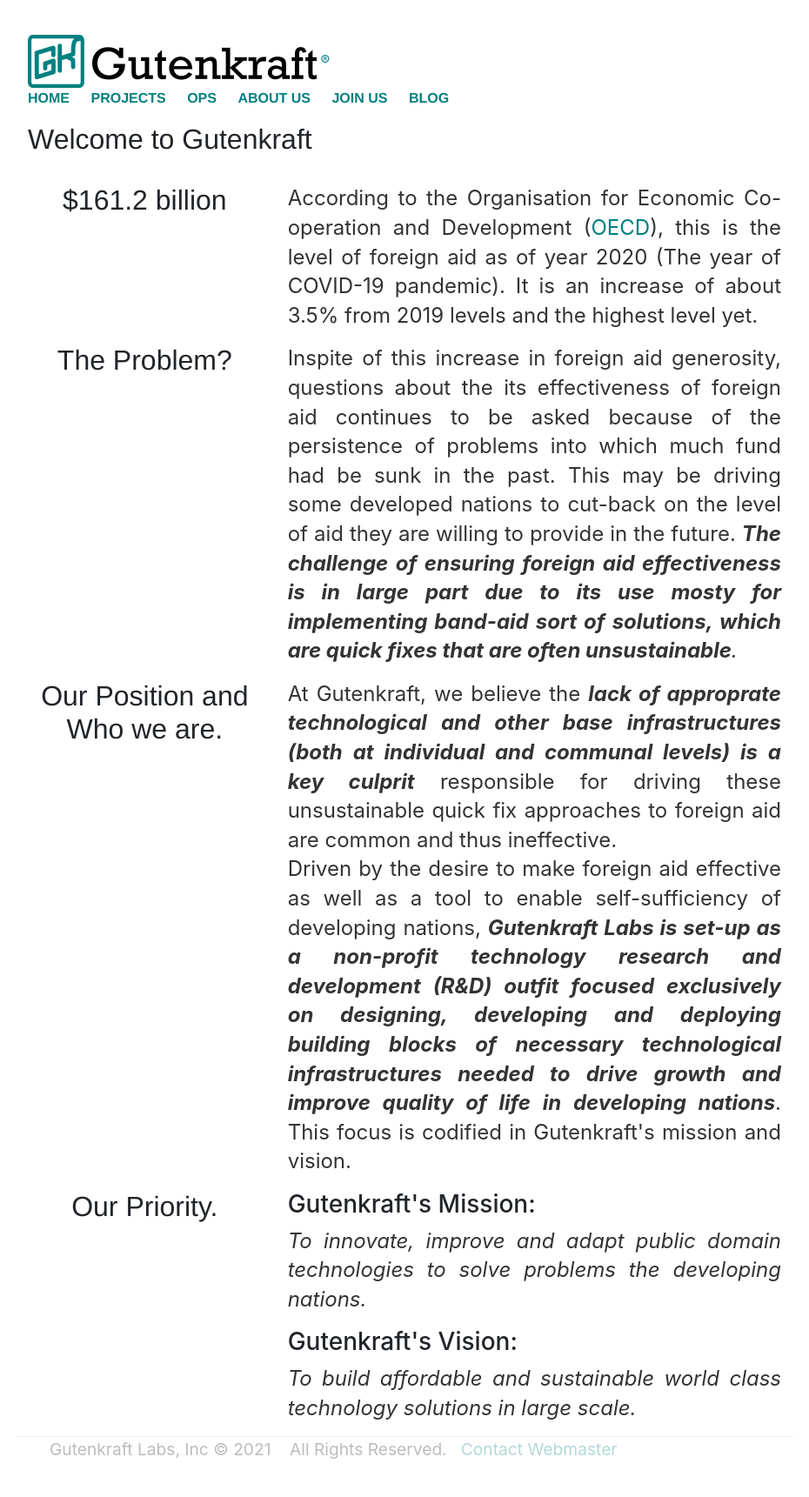
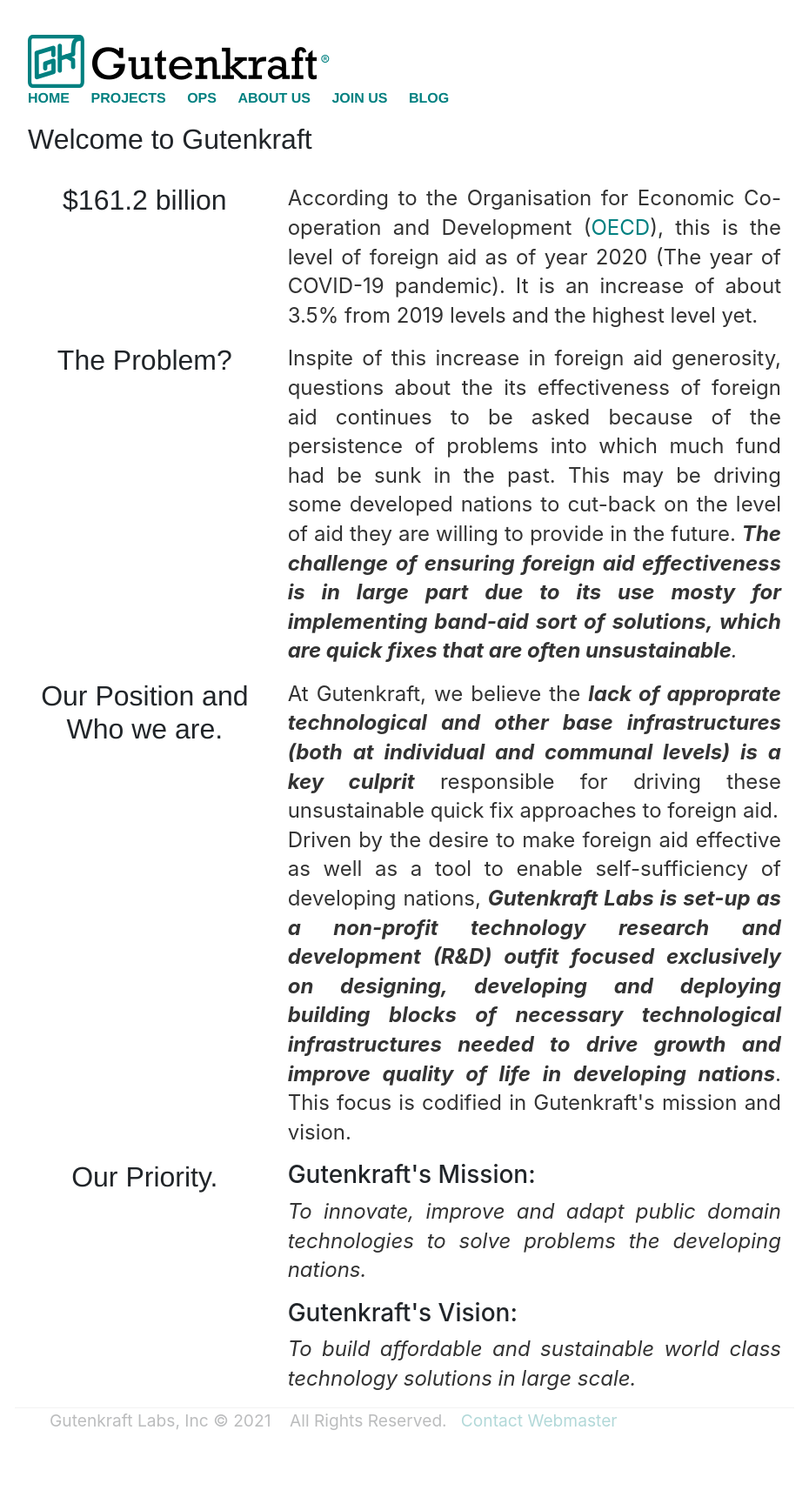
Before and after one commit to oferonmi/datafilik.github.io, a Jekyll site: the page built from index.html, in a window 1280 px wide. Shown: the whole page at 87% size, without its empty margins (175-1105 px from the left). Built offline with Jekyll 4.4.1, drawn with Linux system fonts in a browser that asks for light colours; after the commit the page ends 1687 px from its top, so only the background shows below that.

Commit message:
content update

```diff
--- a/index.html
+++ b/index.html
@@ -38,7 +38,7 @@ title: Gutenkraft - Innovate and adapt for growth
 		<div class="col-8 text-start">
 			<p class="fs-2" align="justify">
 				At Gutenkraft, we believe the <em><b>lack of approprate technological and other base infrastructures (both at individual and communal levels) is a key
-				culprit</b></em> responsible for driving these unsustainable quick fix approaches to foreign aid are common and thus ineffective. <br>
+				culprit</b></em> responsible for driving these unsustainable quick fix approaches to foreign aid. <br>
 				Driven by the desire to make foreign aid effective as well as a tool to enable self-sufficiency of developing nations,   <em><b>Gutenkraft Labs is set-up as a non-profit technology research and development (R&D) outfit focused exclusively on
 				designing, developing and deploying building blocks of necessary technological infrastructures needed to drive growth
 				and improve quality of life in developing nations</b></em>. This focus is codified in Gutenkraft's mission and vision.
```
